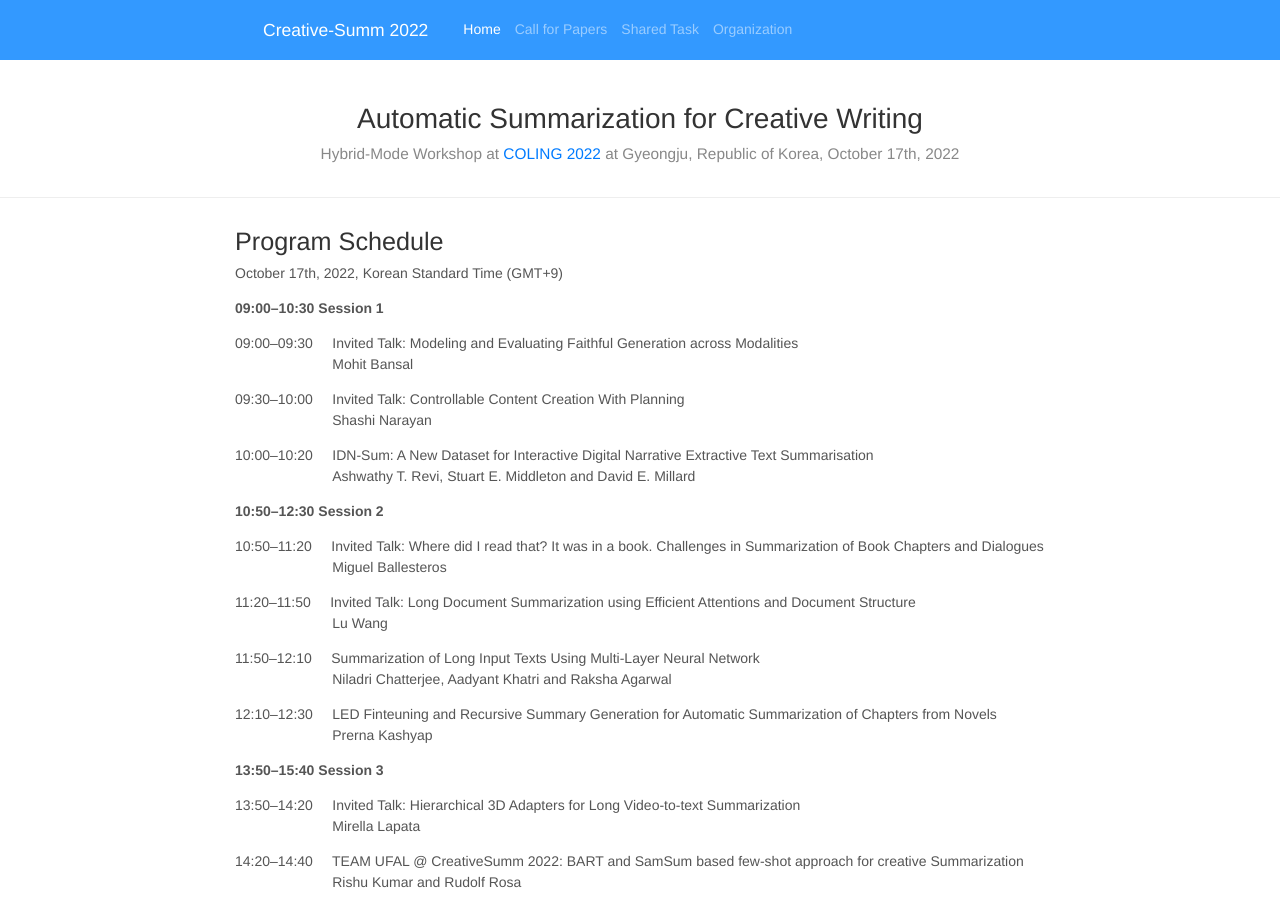
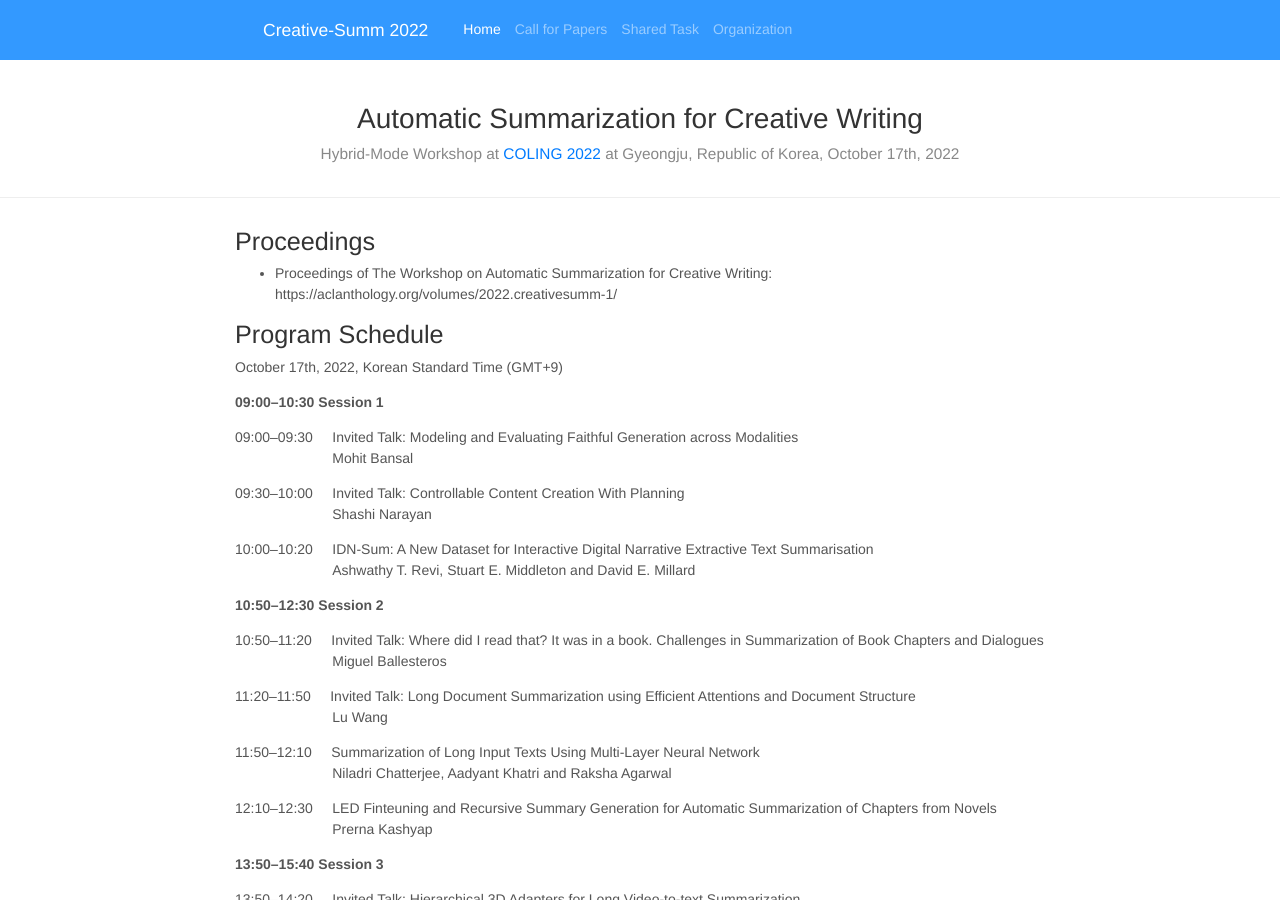
Before and after one commit to CreativeSumm/creativesumm.github.io, a Jekyll site: the page built from index.md, in a window 1280 px wide and 900 px high. Built offline with Jekyll 4.4.1, drawn with Linux system fonts in a browser that asks for light colours; nearby versions of some CDN libraries.

Commit message:
update proceedings

```diff
--- a/index.md
+++ b/index.md
@@ -26,6 +26,9 @@ collection: pages_2022
 
 [//]: # ()
 [//]: # (An equally important, yet underexplored, domain for text summarization is creative writing, which includes documents such as books, stories, as well as scripts from plays, TV shows, and movies. Documents in this domain are uniquely characterized by their substantial length, non-trivial temporal dependencies &#40;e.g., parallel plot threads and non-linear plot development&#41;, complex structures which often combine narrative and multi-party dialogs, and a wide variety of styles. Successfully summarizing such texts requires making literary interpretations, conveying implicit information, and heavily paraphrasing the input. This makes summarizing creative documents a challenging task requiring techniques that have not yet been explored in the field.)
+
+## Proceedings
+* Proceedings of The Workshop on Automatic Summarization for Creative Writing: https://aclanthology.org/volumes/2022.creativesumm-1/
 
 ## Program Schedule
 October 17th, 2022, Korean Standard Time (GMT+9)
```
Also changed, not shown: shared_task.md (+0 -1 lines).
